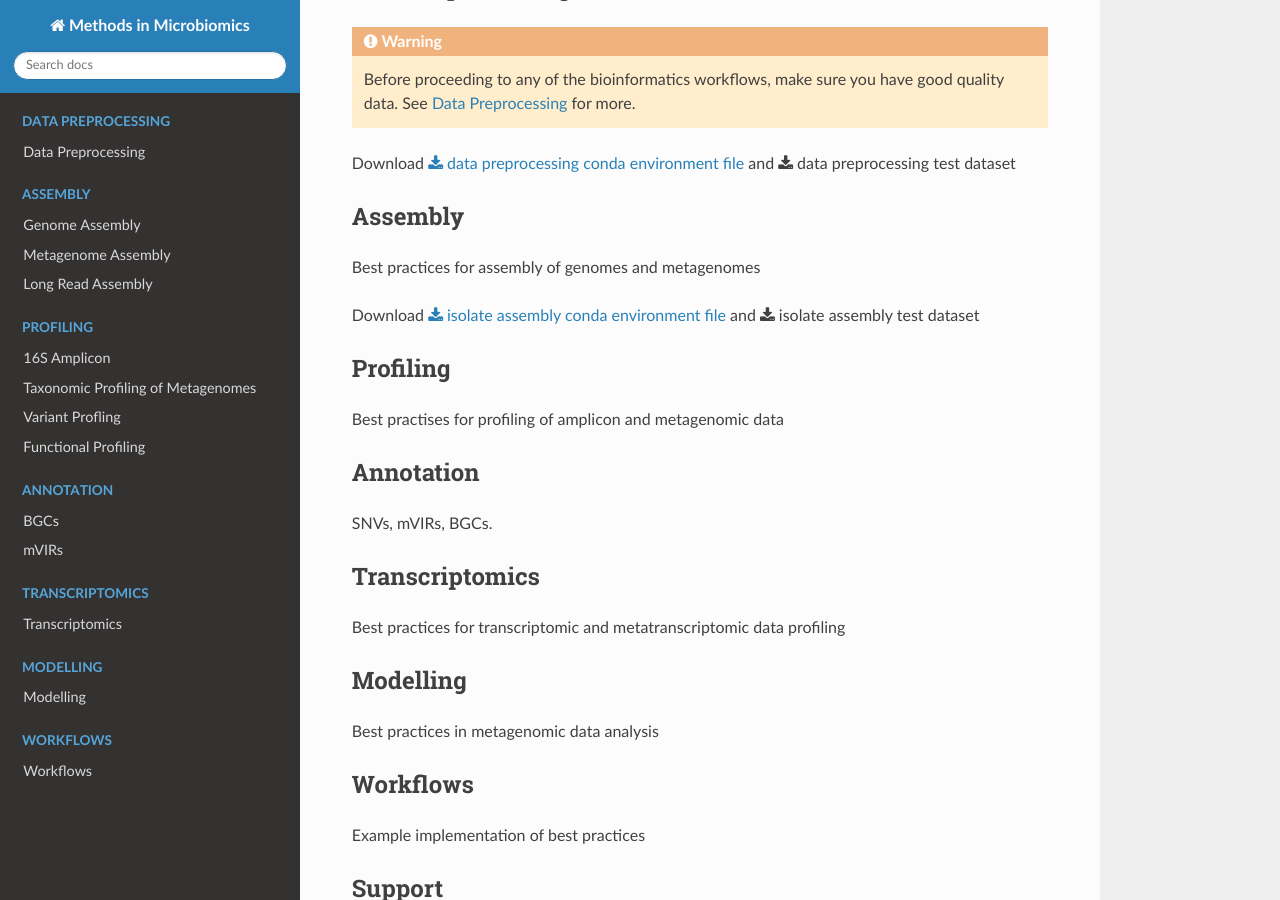
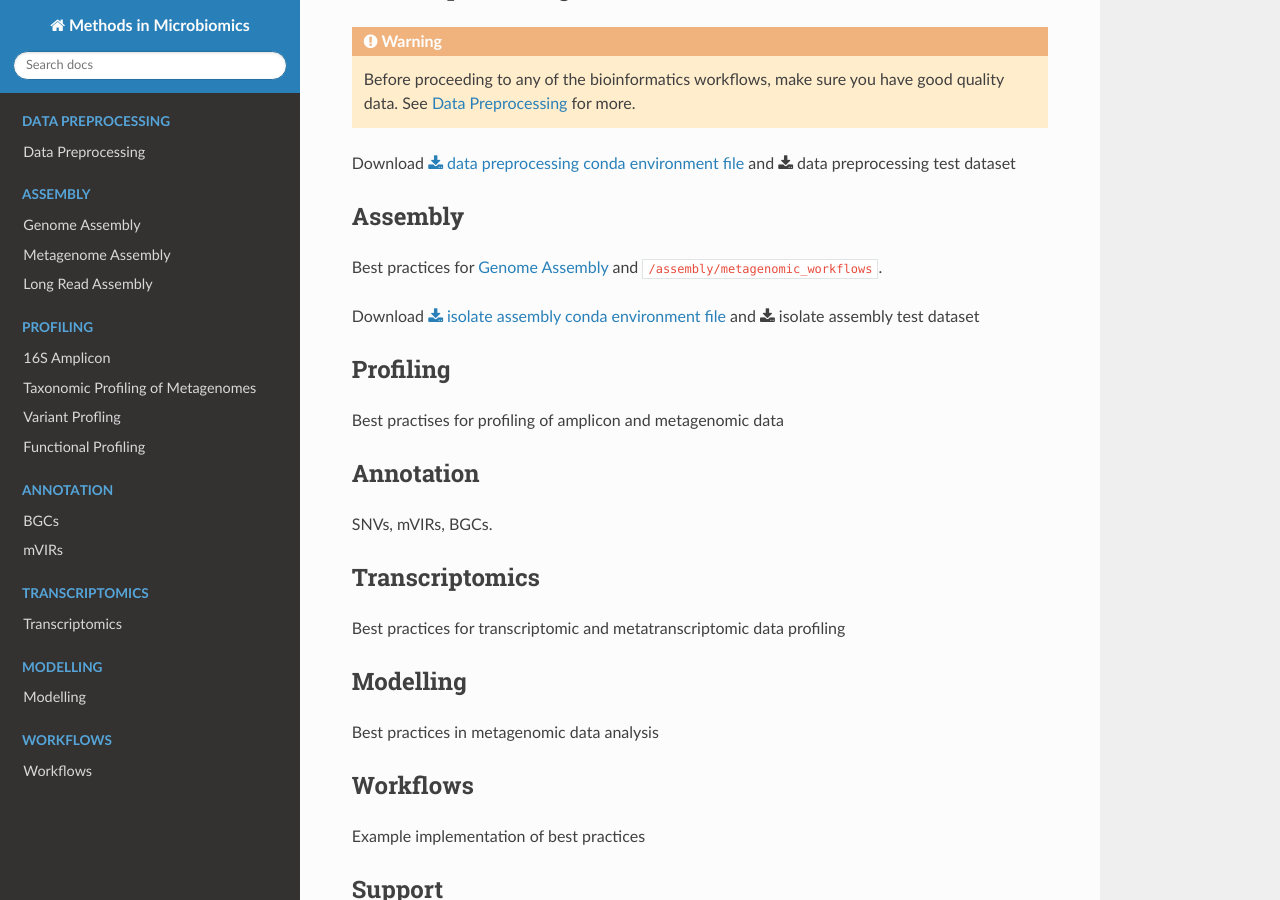
Before and after one commit to MicrobiologyETHZ/Methods_in_Microbiomics, a Sphinx documentation site: the page built from docs/index.rst, in a window 1280 px wide and 900 px high, scrolled down 1098 px. Built offline with Sphinx 7.4.7 and the Read the Docs theme 2.0.0, drawn with Linux system fonts in a browser that asks for light colours; cross-references to code outside the pages are shown as plain code.

Commit message:
Added two links in index.rst

```diff
--- a/docs/index.rst
+++ b/docs/index.rst
@@ -74,7 +74,7 @@ Download :download:`data preprocessing conda environment file </downloads/prepro
 Assembly
 -----------------------
 
-Best practices for assembly of genomes and metagenomes
+Best practices for :doc:`/assembly/genome_assembly` and :docs:`/assembly/metagenomic_workflows`.
 
 Download :download:`isolate assembly conda environment file </downloads/isolate_assembly.yaml>` and :download:`isolate assembly test dataset </downloads/Sample1_isolate.tar.gz>`
 
```
